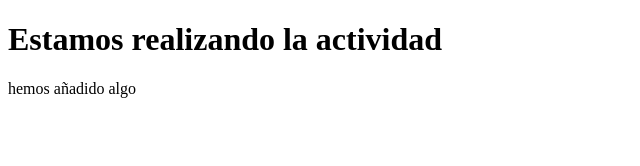
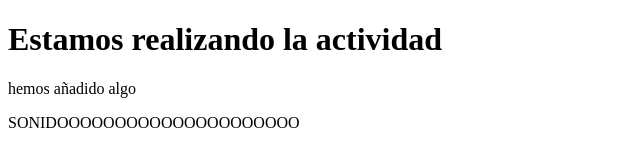
Before and after one commit to alejo577/prueba, a plain HTML site: page index.html in a window 1280 px wide. Shown: the whole page, without its empty margins (0-640 px from the left). Drawn offline with Linux system fonts and the light colour scheme.

Commit message:
prueba 2.0

```diff
--- a/index.html
+++ b/index.html
@@ -9,5 +9,6 @@
 <body>
     <h1> Estamos realizando la actividad </h1>
     <p>hemos añadido algo</p>
+    <p>SONIDOOOOOOOOOOOOOOOOOOOOO</p>
 </body>
 </html>
```
